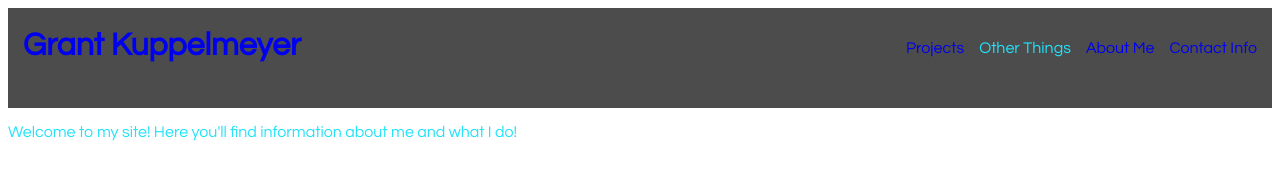
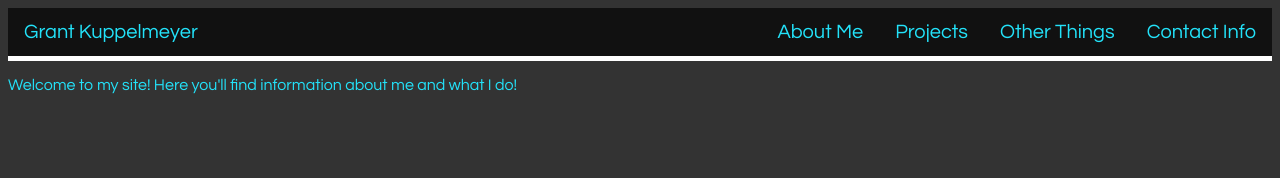
Before and after one commit to gkuppelmeyer/PersonalWebsite, a plain HTML site: page index.html in a window 1280 px wide. Drawn offline with Linux system fonts and the light colour scheme.

Commit message:
nav bar
less css

```diff
--- a/index.html
+++ b/index.html
@@ -4,19 +4,15 @@
 		<link rel="stylesheet" type="text/css" href="styles.css">
 	</head>
 	<body>
-		<div class="headerBar">
-			<div class="headerBarLeft">
-				<h1> <a href="index.html" target="home" id="headerLink">Grant Kuppelmeyer </a></h1>
-			</div>
-			<div class="headerBarRight">
-				<p id="headerTab"><a href="contactinfo.html" target="contact" id="headerLink"> Contact Info </a></p>
-				<p id="headerTab"><a href="aboutme.html" target="about" id="headerLink"> About Me </a></p>
-				<p id="headerTab">Other Things</p>
-				<p id="headerTab"><a href="projects.html" target="projects" id="headerLink"> Projects </a></p>
-
-			</div>
-
-		</div>
+	<div id="headerNav">
+		<ul>
+			<li style="float:left;"><a href="index.html" target="_self">Grant Kuppelmeyer </a></li>
+			<li><a href="contactinfo.html" target="contact"> Contact Info </a></li>
+			<li><a href="#headerBar">Other Things</a></li>
+			<li><a href="projects.html" target="projects"> Projects </a></li>
+			<li><a href="aboutme.html" target="about"> About Me </a></li>
+		</ul>
+	</div>
 		<p> Welcome to my site! Here you'll find information about me and what I do!</p>
 	</body>
 </html>
--- a/styles.css
+++ b/styles.css
@@ -1,46 +1,34 @@
 body {
 	font-family: "Century Gothic", Helvetica, Arial, serif;
 	color: #23e2f9;
+	background-color: #333;
 }
 
-.headerBar {
-	background: rgba(0,0,0,0.7);
-	width: auto;
-	height: 100px;
-
+#headerNav {
+	background-color: #111;
+    border-bottom: 5px solid white;
+}
+#headerNav ul {
+	list-style-type: none;
+    margin: 0;
+    padding: 0;
+    overflow: hidden;
 }
 
-.headerBarLeft {
-	margin-left: 15px;
-	display: inline-block;
+#headerNav ul li {
+	float: right;
 }
 
-.headerBarRight {
-	float: right;
-	display: inline-block;
+#headerNav ul li a {
+	display: block;
+    color: #23e2f9;
+    font-size: 20px;
+    text-align: center;
+    padding: 14px 16px;
+    text-decoration: none;
 }
 
-#headerTab {
-	display: inline-block;
-	margin-top: 32px;
-	margin-right: 15px;
-	float: right;
-	color: #23e2f9;
+#headerNav ul li a:hover {
+	background-color: #666;
+	transition: .5s;
 }
-
-#headerTab:hover {
-	background-color: white;
-	transition: 1s;
-}
-
-#lastTab {
-	margin-right: 1px;
-}
-
-#headerLink {
-	text-decoration: none;
-}
-
-#headerLink:visited {
-	color: #23e2f9; /*color*/
-}
```
